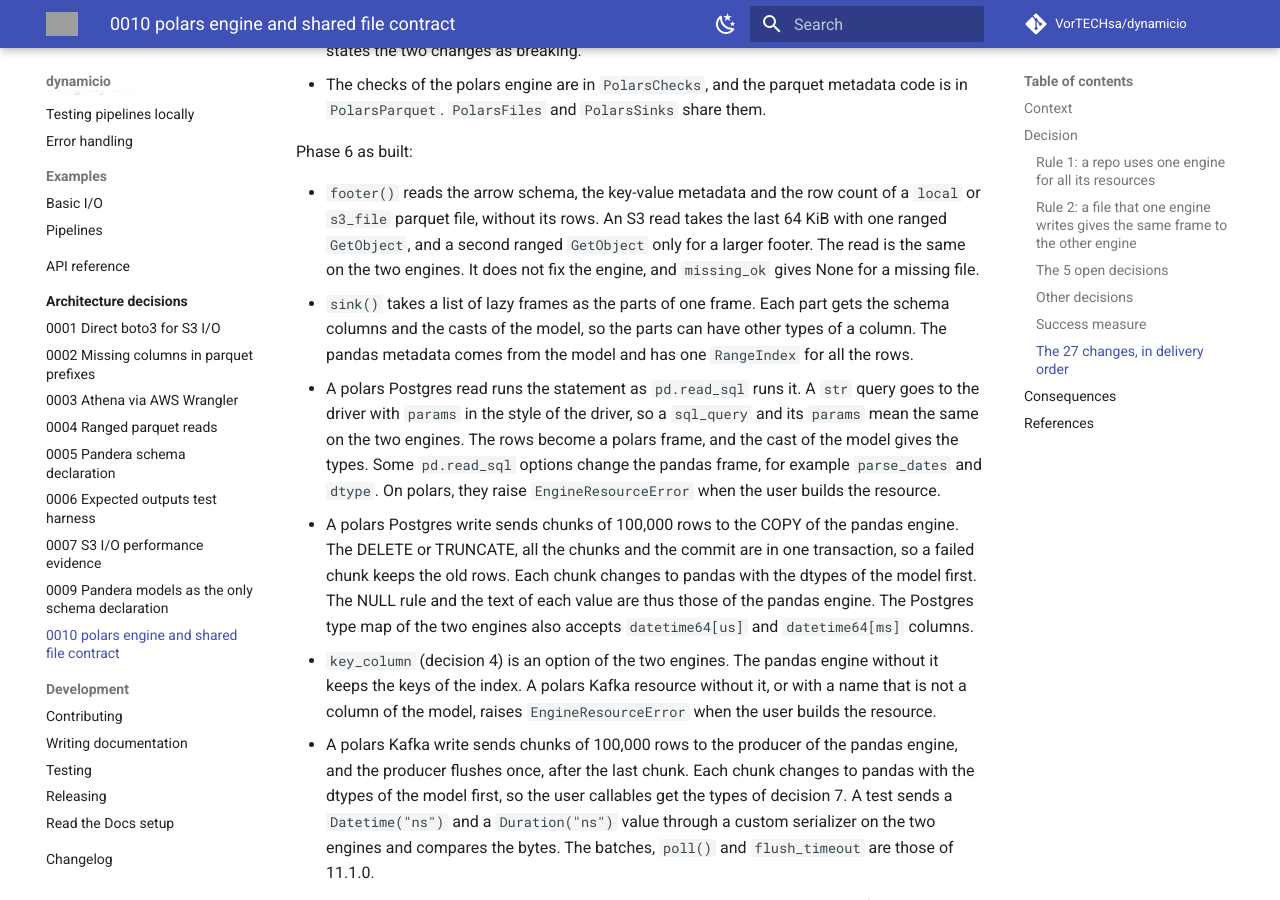
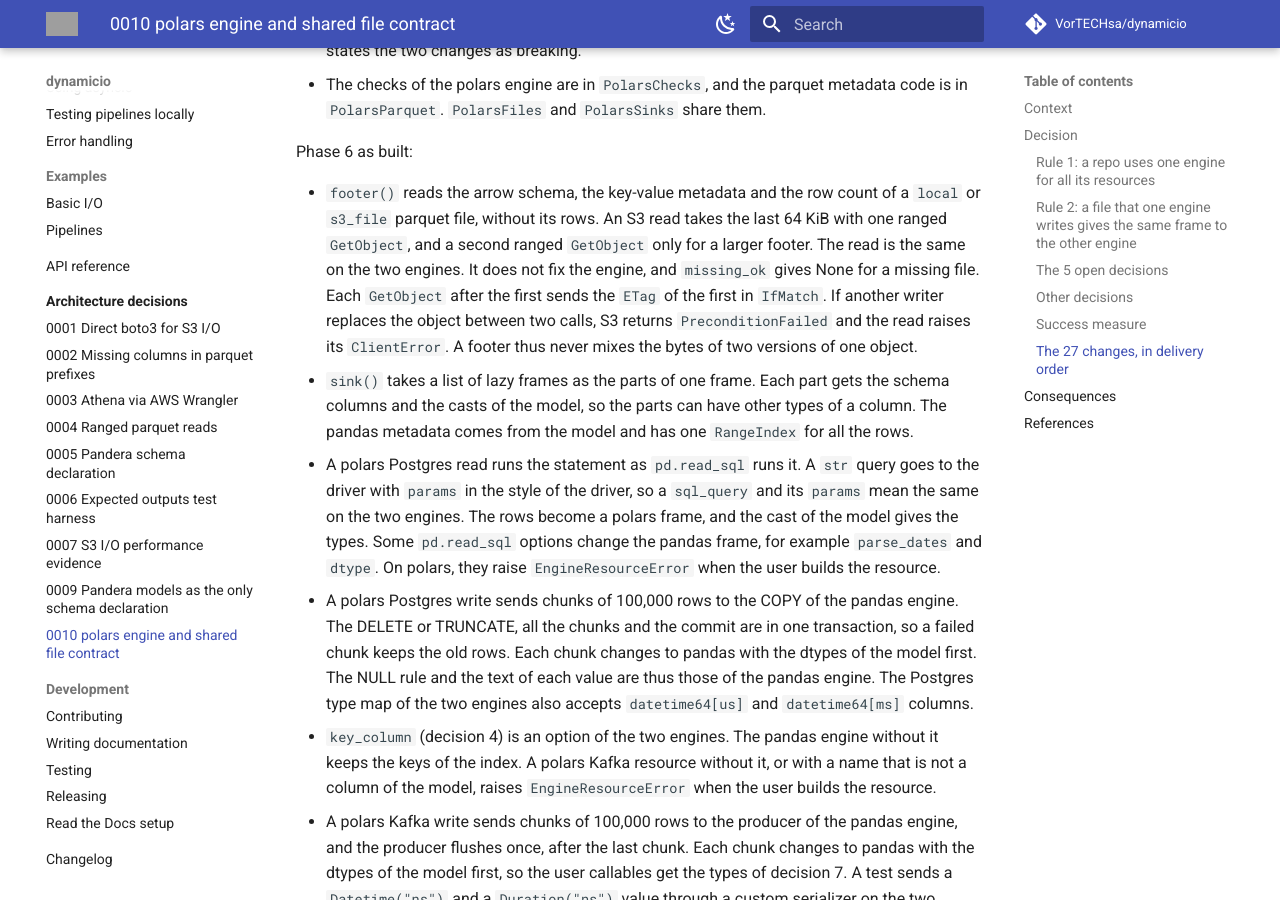
Before and after one commit to VorTECHsa/dynamicio, an MkDocs documentation site: the page built from docs/adr/0010-polars-engine-and-shared-file-contract.md, in a window 1280 px wide and 900 px high, scrolled down 14218 px. Built offline with MkDocs 1.6.1 and Material for MkDocs 9.7.7, drawn with Linux system fonts in a browser that asks for light colours; comment, search, counter and statistics services are not loaded; grey boxes are pictures that could not be loaded.

Commit message:
docs(RND-25353): pin the ETag of the S3 footer reads in ADR 0010
Each ranged GetObject of footer() after the first sends the ETag of the first in IfMatch, so a footer never mixes the bytes of two versions of one object.

```diff
--- a/docs/adr/0010-polars-engine-and-shared-file-contract.md
+++ b/docs/adr/0010-polars-engine-and-shared-file-contract.md
@@ -363,6 +363,8 @@ Phase 6 as built:
 - `footer()` reads the arrow schema, the key-value metadata and the row count of a `local` or `s3_file` parquet file, without its rows. An S3 read
   takes the last 64 KiB with one ranged `GetObject`, and a second ranged `GetObject` only for a larger footer. The read is the same on the two engines.
   It does not fix the engine, and `missing_ok` gives None for a missing file.
+  Each `GetObject` after the first sends the `ETag` of the first in `IfMatch`. If another writer replaces the object between two calls, S3 returns
+  `PreconditionFailed` and the read raises its `ClientError`. A footer thus never mixes the bytes of two versions of one object.
 - `sink()` takes a list of lazy frames as the parts of one frame. Each part gets the schema columns and the casts of the model, so the parts can have
   other types of a column. The pandas metadata comes from the model and has one `RangeIndex` for all the rows.
 - A polars Postgres read runs the statement as `pd.read_sql` runs it. A `str` query goes to the driver with `params` in the style of the driver, so a
```
